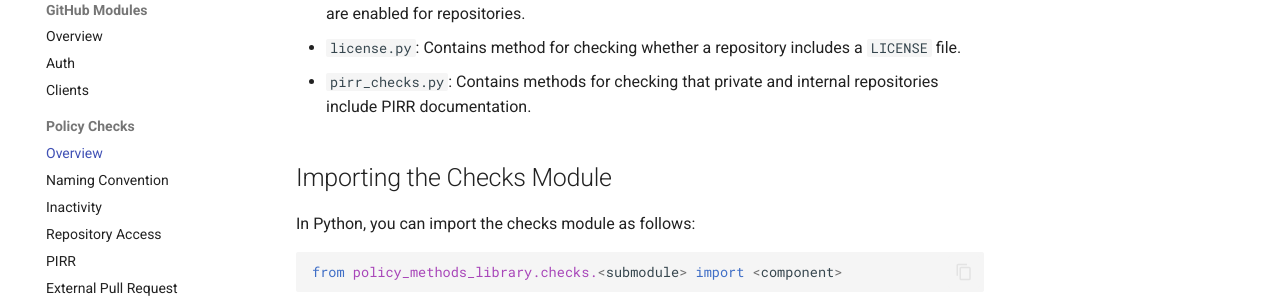
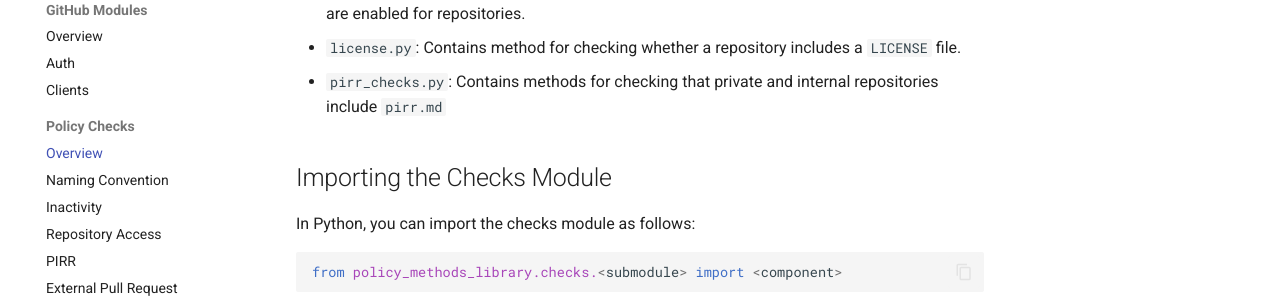
Before and after one commit to ONS-Innovation/keh-policy-methods-library, an MkDocs documentation site: the page built from docs/checks/overview.md, in a window 1280 px wide and 900 px high, scrolled down 705 px. Shown: the part 188-484 px from the top of the window. Built offline with MkDocs 1.6.1 and Material for MkDocs 9.7.7, drawn with Linux system fonts in a browser that asks for light colours; comment, search, counter and statistics services are not loaded.

Commit message:
update overview

```diff
--- a/docs/checks/overview.md
+++ b/docs/checks/overview.md
@@ -16,7 +16,7 @@ Documentation on each component within the checks module can be found in the rel
 - `security_scanning.py`: Contains methods for checking that Push Protection and Secret Scanning are enabled for public repositories.
 - `dependabot.py`: Contains methods for checking that Dependabot automated security fixes are enabled for repositories.
 - `license.py`: Contains method for checking whether a repository includes a `LICENSE` file.
-- `pirr_checks.py`: Contains methods for checking that private and internal repositories include PIRR documentation.
+- `pirr_checks.py`: Contains methods for checking that private and internal repositories include `pirr.md`
 
 ## Importing the Checks Module
 
```
